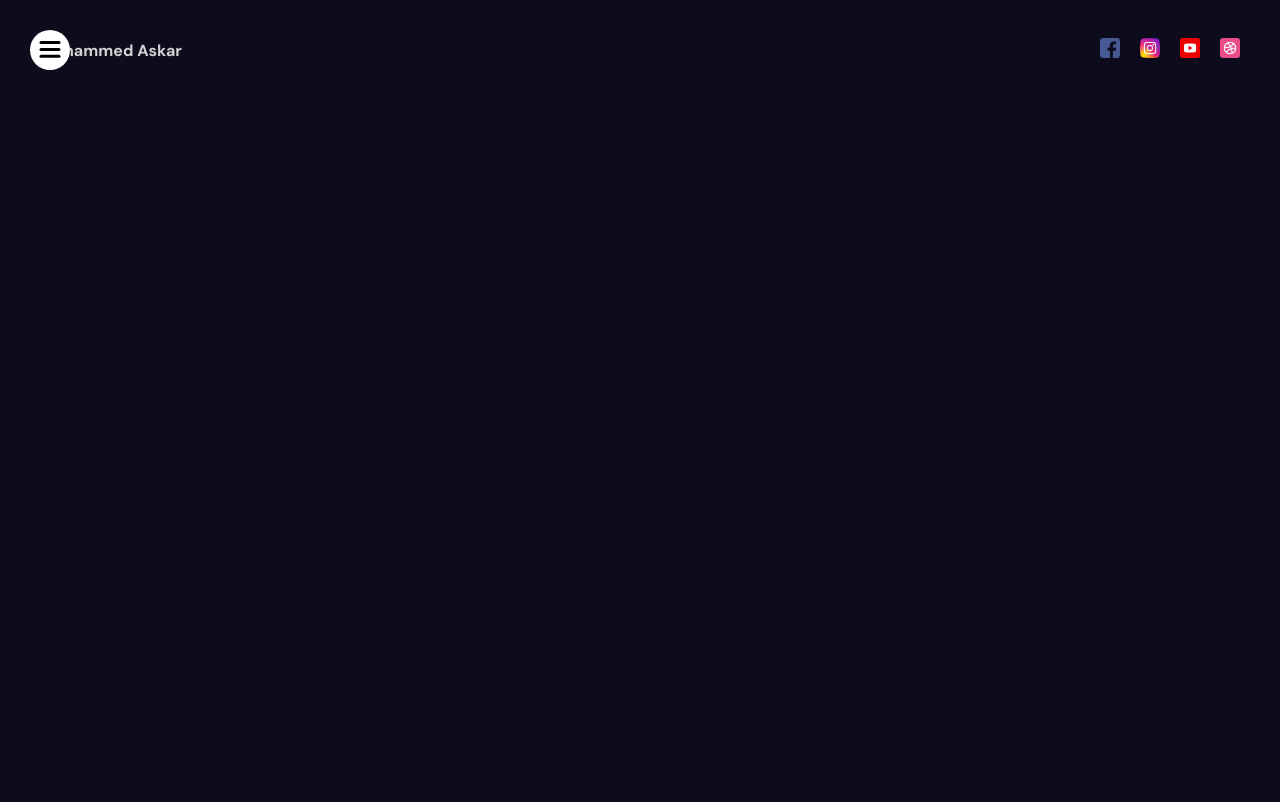
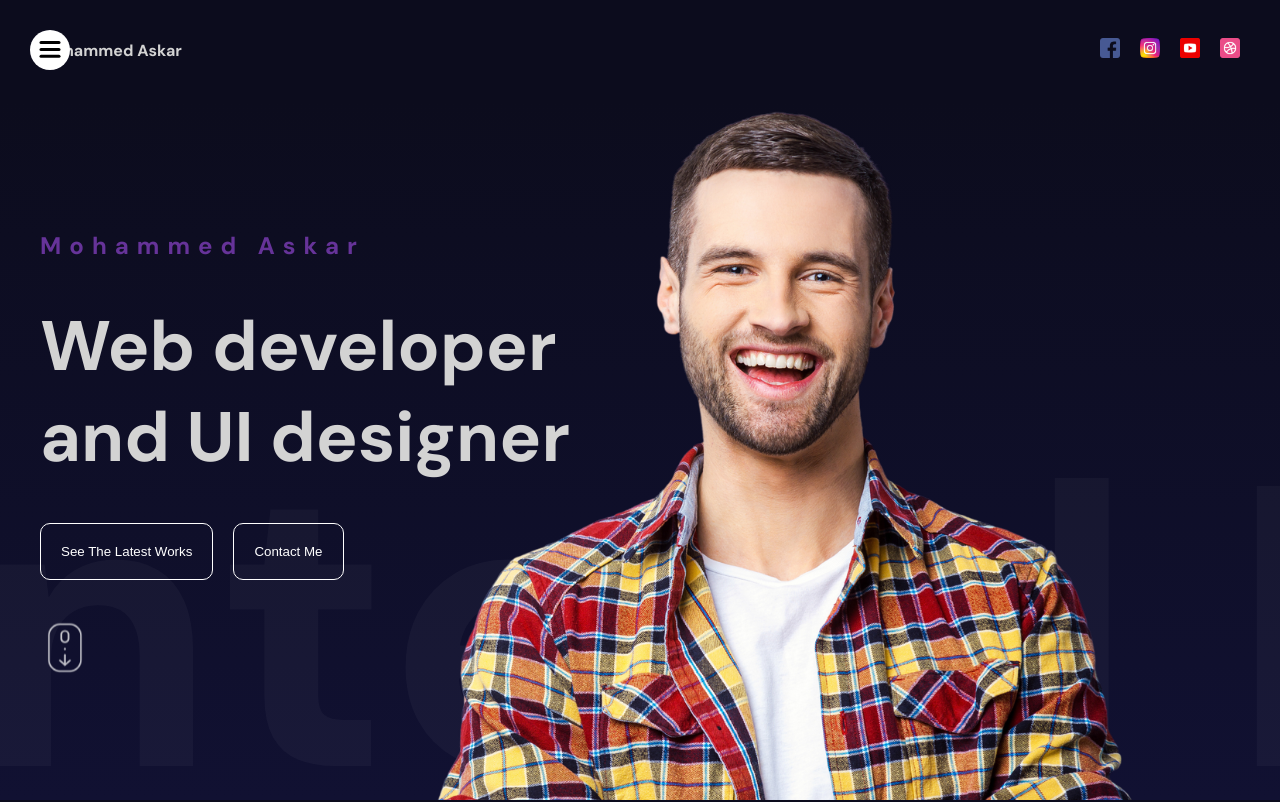
Before and after one commit to Askar1199/portfolio, a React (Vite) app: page / in a window 1280 px wide. Shown: the top 802 px of the page. Built offline with nearby package versions, Linux system fonts and the light colour scheme.

Commit message:
add hero page animation

```diff
--- a/package.json
+++ b/package.json
@@ -11,7 +11,8 @@
   "dependencies": {
     "framer-motion": "^10.16.4",
     "react": "^18.2.0",
-    "react-dom": "^18.2.0"
+    "react-dom": "^18.2.0",
+    "sass": "^1.69.5"
   },
   "devDependencies": {
     "@types/react": "^18.0.27",
--- a/src/App.tsx
+++ b/src/App.tsx
@@ -1,6 +1,7 @@
 import { useState } from "react";
-import "./style.css";
+import "./app.scss"
 import Navbar from "./components/navbar";
+import Hero from "./components/hero/hero";
 
 function App() {
   return (
@@ -8,12 +9,13 @@ function App() {
       <header >
        <section>
          <Navbar />
+         <Hero/>
         </section>
       </header>
-      {/* <section>trials</section>
       <section>trials</section>
       <section>trials</section>
-      <section>trials</section> */}
+      <section>trials</section>
+      <section>trials</section>
     </>
   );
 }
--- a/src/sass/style.scss
+++ b/src/app.scss
@@ -18,8 +18,8 @@ body {
   margin: auto;
 }
 section {
-  scroll-snap-align: center;
-  // height: 80vh;
+//   scroll-snap-align: center;
+  height: 100vh;
 }
 a {
   text-decoration: none;
@@ -63,43 +63,3 @@ ul {
   }
 }
 // sidebar
-.sidebar {
-  display: flex;
-  flex-direction: column;
-  align-items: center;
-  justify-content: center;
-  background-color: whitesmoke;
-  color: black;
-}
-.bg {
-  position: fixed;
-  left: 0;
-  top: 0;
-  bottom: 0;
-  width: 350px;
-  background: white;
-  .links{
-    position: absolute;
-    width: 100%;
-    height: 100%;
-    display: flex;
-    flex-direction: column;
-    align-items: center;
-    justify-content: center;
-    gap: 20px;
-    a{
-      font-size: 26px;
-    }
-  }
-}
-.buttons {
-  width: 50px;
-  height: 50px;
-  border-radius: 50%;
-  position: fixed;
-  top: 28px;
-  left: 25px;
-  background-color: transparent;
-  border: none;
-  cursor: pointer;
-}
--- /dev/null
+++ b/src/components/hero/hero.scss
@@ -0,0 +1,54 @@
+.hero {
+  height: calc(100vh - 100px);
+  background: linear-gradient(180deg, #0c0c1d, #111132);
+  overflow: hidden;
+  position: relative;
+  .wrapper {
+    height: 100%;
+    max-width: 1200px;
+    margin: auto;
+    .textCont {
+      height: 100%;
+      width: 50%;
+      display: flex;
+      flex-direction: column;
+      justify-content: center;
+      gap: 40px;
+      img {
+        width: 50px;
+      }
+      h2 {
+        font-size: 24px;
+        color: rebeccapurple;
+        letter-spacing: 8px;
+      }
+      h1 {
+        font-size: 70px;
+      }
+      button {
+        padding: 20px;
+        border: 1px solid white;
+        border-radius: 10px;
+        background-color: transparent;
+        color: white;
+        margin-right: 20px;
+        cursor: pointer;
+      }
+    }
+  }
+  .imageCont {
+    height: 100%;
+    position: absolute;
+    top: 0;
+    right: 0;
+  }
+  .slideText {
+    position: absolute;
+    font-size: 50vh;
+    bottom: -90px;
+    white-space: nowrap;
+    color: #ffffff09;
+    width: 50%;
+    font-weight: bold;
+  }
+}
--- /dev/null
+++ b/src/components/hero/hero.tsx
@@ -0,0 +1,83 @@
+import { motion } from "framer-motion";
+import "./hero.scss";
+
+const textV = {
+  initial: {
+    x: -500,
+    opacity: 0,
+  },
+  animate: {
+    x: 0,
+    opacity: 1,
+    transition:{
+        duration:1,
+        staggerChildren:0.1,
+    }
+  },
+  scrollBtn:{
+    opacity:0,
+    y:10,
+    transition:{
+        duration:2,
+        repeat:Infinity
+    }
+  }
+};
+
+const slideV = {
+  initial: {
+    x: 0,
+  },
+  animate: {
+    x: "-220%",
+    opacity: 1,
+    transition: {
+      duration: 20,
+      repeat:Infinity,
+      repeatType:"mirror"
+    },
+  },
+};
+
+
+const hero = () => {
+  return (
+    <>
+      <div className="hero">
+        <div className="wrapper">
+          <motion.div
+            className="textCont"
+            variants={textV}
+            initial="initial"
+            animate="animate"
+          >
+            <motion.h2 variants={textV}>Mohammed Askar</motion.h2>
+            <motion.h1 variants={textV}>
+              Web developer and UI designer
+            </motion.h1>
+            <motion.div className="btns" variants={textV}>
+              <motion.button variants={textV}>
+                See The Latest Works
+              </motion.button>
+              <motion.button variants={textV}>Contact Me</motion.button>
+            </motion.div>
+            <motion.img
+              src="/scroll.png"
+              alt=""
+              variants={textV}
+              animate="scrollBtn"
+            />
+          </motion.div>
+        </div>
+        <motion.div className="slideText" variants={slideV} initial="initial" animate="animate" >
+          Frontend Developer
+        </motion.div>
+        <div className="imageCont">
+          <img src="/hero.png" alt="hero image" />
+        </div>
+      </div>
+    </>
+  );
+};
+
+export default hero;
--- /dev/null
+++ b/src/components/sidebar/sidebar.scss
@@ -0,0 +1,42 @@
+.sidebar {
+  display: flex;
+  flex-direction: column;
+  align-items: center;
+  justify-content: center;
+  background-color: whitesmoke;
+  color: black;
+  position: relative;
+  z-index: 3;
+}
+.bg {
+  position: fixed;
+  left: 0;
+  top: 0;
+  bottom: 0;
+  width: 350px;
+  background: white;
+  .links{
+    position: absolute;
+    width: 100%;
+    height: 100%;
+    display: flex;
+    flex-direction: column;
+    align-items: center;
+    justify-content: center;
+    gap: 20px;
+    a{
+      font-size: 26px;
+    }
+  }
+}
+.buttons {
+  width: 50px;
+  height: 50px;
+  border-radius: 50%;
+  position: fixed;
+  top: 28px;
+  left: 25px;
+  background-color: transparent;
+  border: none;
+  cursor: pointer;
+}
--- a/src/components/sidebar/sidebar.tsx
+++ b/src/components/sidebar/sidebar.tsx
@@ -1,5 +1,6 @@
 import { motion } from "framer-motion";
 import React, { useState } from "react";
+import "./sidebar.scss"
 
 const sidebar = () => {
   const [btn, setBtn] = useState(false);
```
Also changed, not shown: 1 other file (tests, documents, lock files or other folders).
